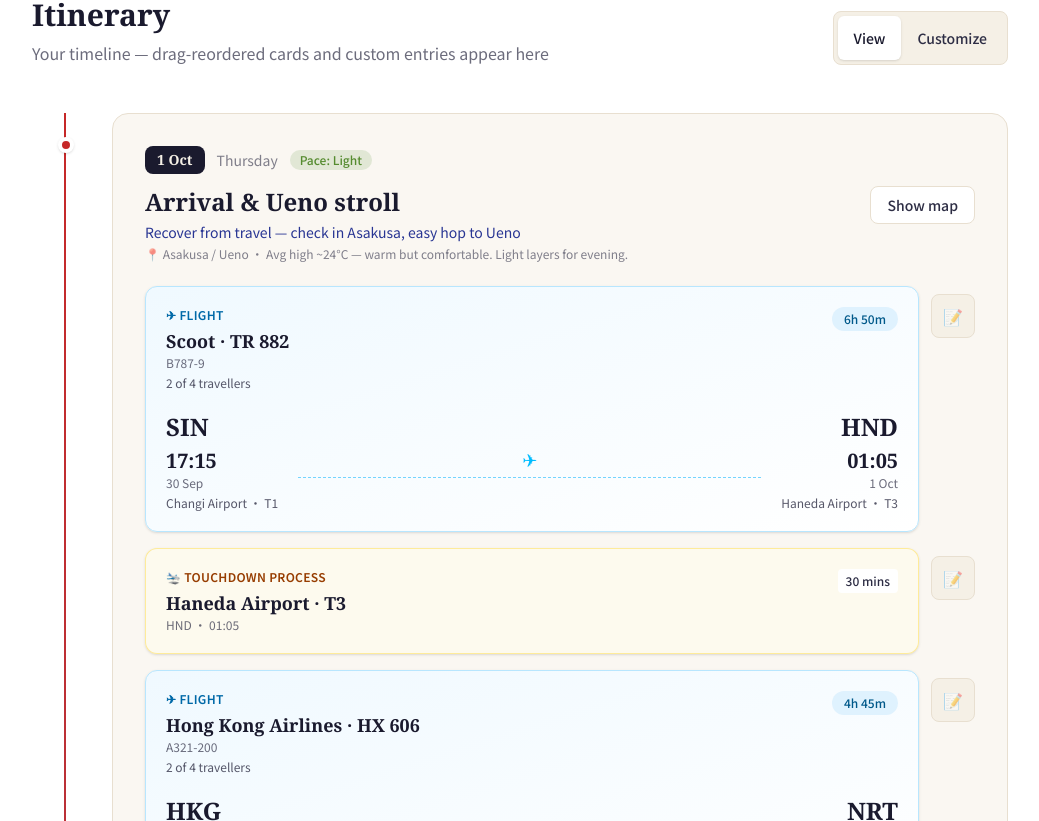
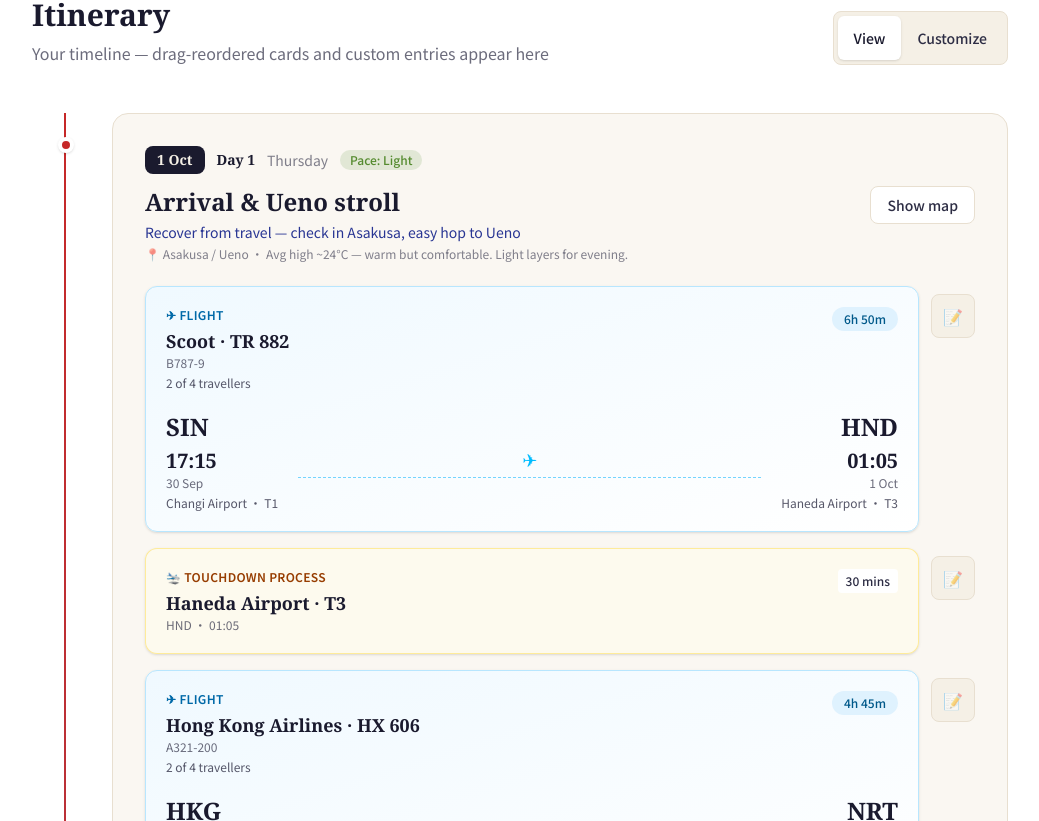
Before and after one commit to Zhi-You/japan-oct-2026-trip, a React (Vite) app: page / in a window 1280 px wide. Shown: the part 939-1760 px from the top of the page, without its empty margins (120-1159 px from the left). Built offline with nearby package versions, Linux system fonts and the light colour scheme.

Commit message:
feat: add day indicator to cards

```diff
--- a/src/components/map/DaySectionHeader.tsx
+++ b/src/components/map/DaySectionHeader.tsx
@@ -1,6 +1,7 @@
 import type { ReactNode } from 'react';
 import { useTranslation } from 'react-i18next';
 import type { DayPlan } from '../../types/itinerary';
+import { getDayNumber } from '../../utils/tripDay';
 import { IntensityBadge } from '../Badges';
 
 interface DaySectionHeaderProps {
@@ -24,6 +25,9 @@ export function DaySectionHeader({
         <div className="rounded-lg bg-banner px-3 py-1 font-serif text-sm font-bold text-banner-fg">
           {day.date}
         </div>
+        <span className="font-serif text-sm font-semibold text-ink">
+          {t('labels.dayN', { n: getDayNumber(day) })}
+        </span>
         <span className="text-sm text-ink-light/60">{day.weekday}</span>
         <IntensityBadge intensity={day.intensity} />
         {extraBadge}
--- a/src/i18n/locales/en/common.json
+++ b/src/i18n/locales/en/common.json
@@ -129,6 +129,7 @@
     "food": "Meals today",
     "transport": "Transport",
     "dayTips": "Day notes",
+    "dayN": "Day {{n}}",
     "pokemonCenter": "Pokemon Center",
     "flight": "Flight",
     "airportDeparture": "Departure process",
--- a/src/i18n/locales/zh/common.json
+++ b/src/i18n/locales/zh/common.json
@@ -129,6 +129,7 @@
     "food": "今日用餐",
     "transport": "交通",
     "dayTips": "当日备注",
+    "dayN": "第{{n}}天",
     "pokemonCenter": "宝可梦中心",
     "flight": "航班",
     "airportDeparture": "出发流程",
--- a/src/pages/DayFocusPage.tsx
+++ b/src/pages/DayFocusPage.tsx
@@ -9,7 +9,7 @@ import {
   resolveCardCoordinates,
 } from '../utils/mapLocations';
 import { googleMapsUrlForStop } from '../utils/googleMaps';
-import { findDayPlan, getDefaultDayId, isValidDayId } from '../utils/tripDay';
+import { findDayPlan, getDayNumber, getDefaultDayId, isValidDayId } from '../utils/tripDay';
 import { DayBoardCustomizer } from '../components/board/DayBoardCustomizer';
 import { RestorePublishedButton } from '../components/board/RestorePublishedButton';
 import { DayFocusActivityList } from '../components/focus/DayFocusActivityList';
@@ -86,7 +86,7 @@ export function DayFocusPage({ days }: DayFocusPageProps) {
           <div className="min-w-0 flex-1 text-center">
             <p className="truncate font-serif text-sm font-bold text-ink">{day.title}</p>
             <p className="text-xs text-ink-light/60">
-              {day.date} · {day.weekday}
+              {t('labels.dayN', { n: getDayNumber(day) })} · {day.date} · {day.weekday}
             </p>
           </div>
           <div className="flex shrink-0 rounded-lg border border-washi-dark bg-surface p-0.5">
--- a/src/utils/tripDay.ts
+++ b/src/utils/tripDay.ts
@@ -28,3 +28,8 @@ export function findDayPlan(days: DayPlan[], dayId: string): DayPlan | undefined
 export function isValidDayId(days: DayPlan[], dayId: string | undefined): dayId is string {
   return Boolean(dayId && days.some((d) => d.id === dayId));
 }
+
+export function getDayNumber(day: DayPlan): number {
+  const match = day.id.match(/(\d+)$/);
+  return match ? Number(match[1]) : 0;
+}
```
